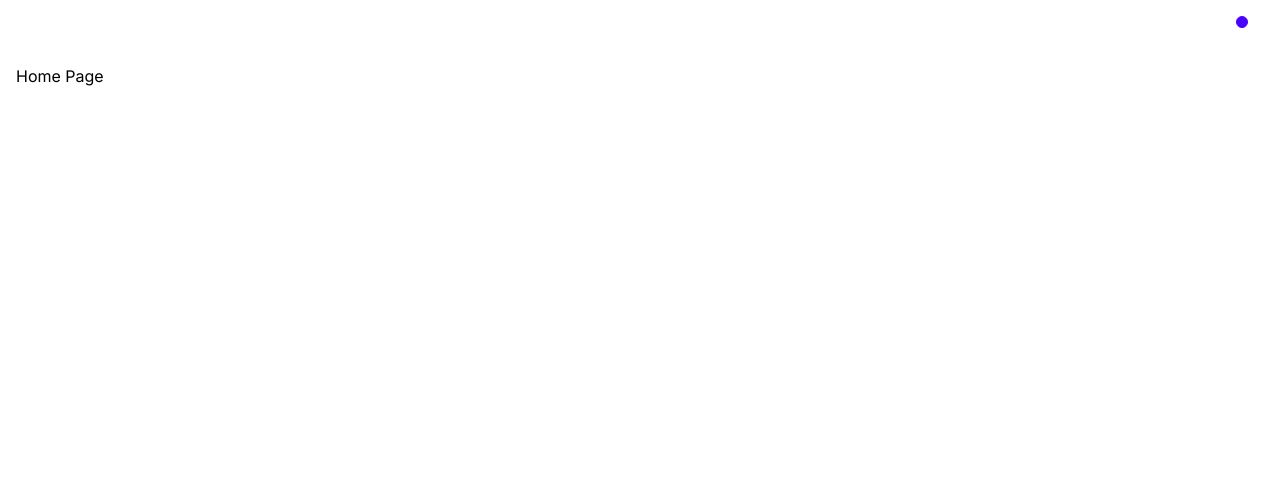
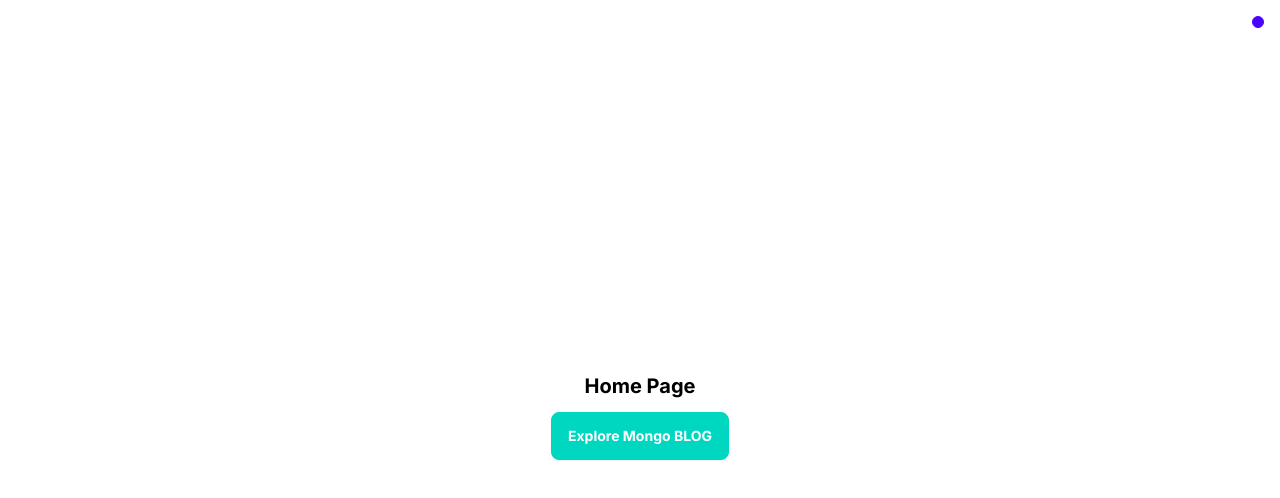
Before and after one commit to hassankary/crud-mongodb, a Next.js app: page / in a window 1280 px wide. Shown: the top 498 px of the page. Built offline with nearby package versions, Linux system fonts and the light colour scheme.

Commit message:
update layout

```diff
--- a/src/app/layout.js
+++ b/src/app/layout.js
@@ -13,9 +13,9 @@ export default function RootLayout({ children }) {
   return (
     <html lang="en">
       <body className={inter.className}>
-        <div className="container mx-auto px-4 bg-white">
+        <div className="mx-auto bg-white">
           <Navbar/>
-          <div className="pb-8 min-h-screen text-black">{children}</div>
+          <div className="flex pb-8 pt-[64px] min-h-screen justify-center items-center text-black">{children}</div>
         </div>
       </body>
     </html>
--- a/src/app/page.js
+++ b/src/app/page.js
@@ -1,3 +1,18 @@
+"use client";
+import Link from "next/link";
+import { useRouter } from "next/navigation";
+
 export default function Home() {
-  return <div>Home Page</div>;
+  const router = useRouter();
+  return (
+    <div className=" text-center space-y-3">
+      <div className=" font-bold text-xl">Home Page</div>
+      <button
+        onClick={() => router.push("/products")}
+        className="btn btn-accent max-w-[320px] font-bold text-white"
+      >
+        Explore Mongo BLOG
+      </button>
+    </div>
+  );
 }
--- a/src/components/Navbar.js
+++ b/src/components/Navbar.js
@@ -4,10 +4,15 @@ import Link from "next/link";
 
 export const Navbar = () => {
   return (
-    <div className="navbar bg-base-100 text-white">
+    <div className="navbar fixed bg-base-100 text-white z-30">
       <div className="navbar-start">
         <div className="dropdown">
-          <div tabIndex={0} role="button" className="btn btn-ghost btn-circle">
+          <Link
+            href={"/"}
+            tabIndex={0}
+            role="button"
+            className="btn btn-ghost btn-circle"
+          >
             <svg
               xmlns="http://www.w3.org/2000/svg"
               className="h-5 w-5"
@@ -19,25 +24,16 @@ export const Navbar = () => {
                 strokeLinecap="round"
                 strokeLinejoin="round"
                 strokeWidth="2"
-                d="M4 6h16M4 12h16M4 18h7"
+                d="M3 12l2-2m0 0l7-7 7 7M5 10v10a1 1 0 001 1h3m10-11l2 2m-2-2v10a1 1 0 01-1 1h-3m-6 0a1 1 0 001-1v-4a1 1 0 011-1h2a1 1 0 011 1v4a1 1 0 001 1m-6 0h6"
               />
             </svg>
-          </div>
-          <ul
-            tabIndex={0}
-            className="menu menu-sm dropdown-content bg-base-100 rounded-box z-[1] mt-3 w-52 p-2 shadow"
-          >
-            <li>
-              <a>Timeline</a>
-            </li>
-            <li>
-              <a>Profil</a>
-            </li>
-          </ul>
+          </Link>
         </div>
       </div>
       <div className="navbar-center">
-        <Link href={"/products"} className="btn btn-ghost text-xl font-bold">Mongo BLOG</Link>
+        <Link href={"/products"} className="btn btn-ghost text-xl font-bold">
+          Mongo BLOG
+        </Link>
       </div>
       <div className="navbar-end">
         <button className="btn btn-ghost btn-circle">
--- a/src/components/ProductList.js
+++ b/src/components/ProductList.js
@@ -52,7 +52,9 @@ export const ProductList = () => {
           </Link>
         </div>
       </div>
-      <div>
+      <div className=" flex justify-center">
+
+      <div className="flex max-w-5xl">
         <table className="table">
           <thead className="text-black">
             <tr>
@@ -63,17 +65,16 @@ export const ProductList = () => {
               </th>
               <th>Title</th>
               <th>Subtitle</th>
+              <th>Action</th>
             </tr>
           </thead>
           <tbody>
             {newProduct
-              ? newProduct?.map((d) => {
+              ? newProduct?.map((d, i) => {
                   return (
                     <tr key={d._id}>
                       <td className="w-5">
-                        <label>
-                          <input type="checkbox" className="checkbox" />
-                        </label>
+                        {i + 1 + "."}
                       </td>
                       <td>{d.title}</td>
                       <td>{d.subtitle}</td>
@@ -98,6 +99,7 @@ export const ProductList = () => {
           </tbody>
         </table>
       </div>
+      </div>
     </div>
   );
 };
```
